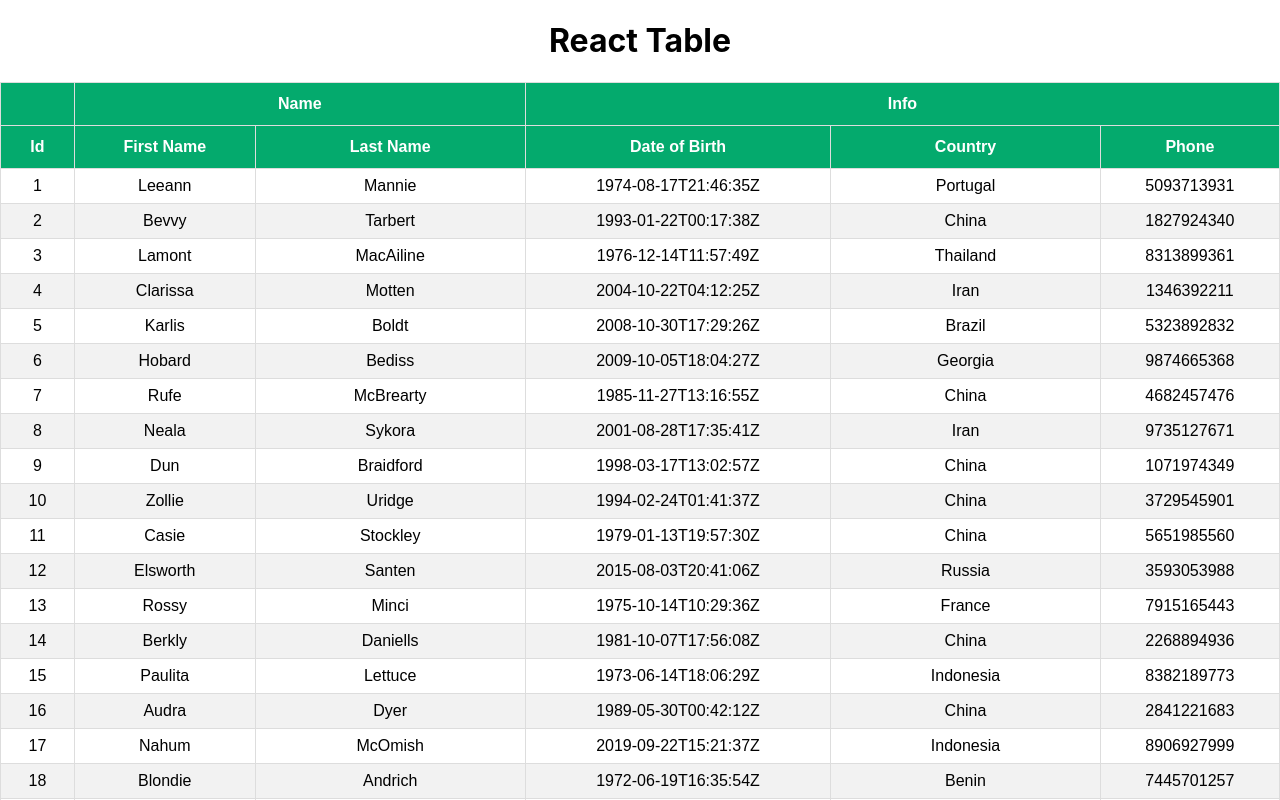
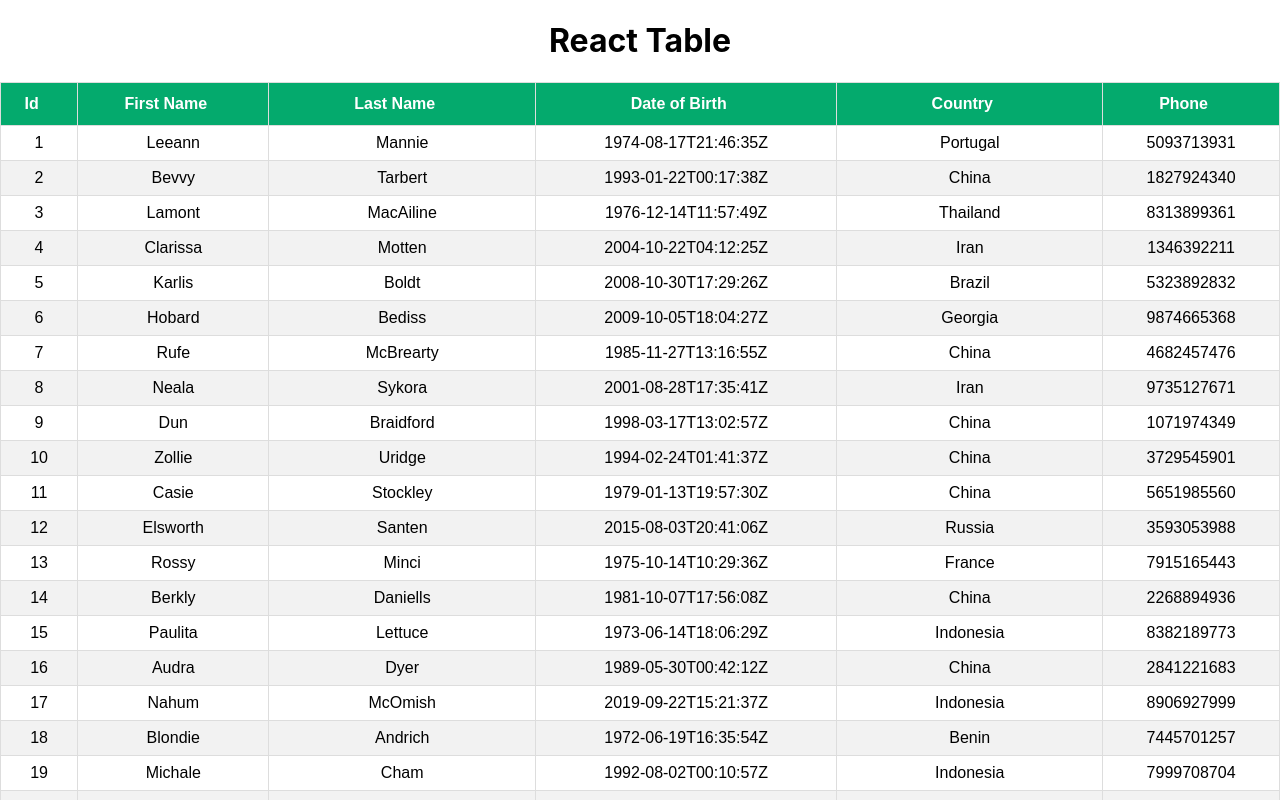
Before and after one commit to sksurendrakmr/reactTable, a React (Create React App) app: page / in a window 1280 px wide. Shown: the top 800 px of the page. Built offline with nearby package versions, Linux system fonts and the light colour scheme.

Commit message:
Implemented Sorting using react Table

```diff
--- a/src/App.js
+++ b/src/App.js
@@ -1,12 +1,14 @@
 import logo from './logo.svg'
 import './App.css'
 import BasicTable from './component/BasicTable'
+import SortingTable from './component/SortingTable'
 
 function App() {
   return (
     <div className='App'>
       <h1>React Table</h1>
-      <BasicTable />
+      {/* <BasicTable /> */}
+      <SortingTable />
     </div>
   )
 }
--- a/src/component/BasicTable.js
+++ b/src/component/BasicTable.js
@@ -50,6 +50,11 @@ constant
  *
  */
 
+/**
+ Sorting-> How to implement sorting feature in react table
+
+ */
+
 import React, { useMemo } from 'react'
 import { useTable } from 'react-table'
 import MOCK_DATA from './MOCK_DATA.json'
@@ -57,8 +62,8 @@ import { COLUMNS, GROUPED_COLUMNS } from './columns'
 import './table.css'
 
 const BasicTable = () => {
-  // const columns = useMemo(() => COLUMNS, [])
-  const columns = useMemo(() => GROUPED_COLUMNS, [])
+  const columns = useMemo(() => COLUMNS, [])
+  // const columns = useMemo(() => GROUPED_COLUMNS, [])
   const data = useMemo(() => MOCK_DATA, [])
   const tableInstance = useTable({
     columns,
--- /dev/null
+++ b/src/component/SortingTable.js
@@ -0,0 +1,89 @@
+/**
+ Sorting-> How to implement sorting feature in react table
+
+ Note-> All feature in react table are implemented by importing one or the other hook.
+
+ step 1-> import sortBy hook from react table
+
+ step 2-> pass in as the second argument to the useTable hook.
+ (it will adds the sorting feature to our table instance.
+    The sorting feature can be directly made use of in the jsx)
+
+step 3-> In the <th> tag, we will pass column.getSortByToggleProps() as an argument
+        in getHeaderProps() function.
+        This will adds properties related to the sorting feature on the
+        individual column.
+
+step 4-> After rendering column header label, we can now add an icons
+        to represent the sorted state of the column
+ */
+
+import React, { useMemo } from 'react'
+import { useTable, useSortBy } from 'react-table'
+import MOCK_DATA from './MOCK_DATA.json'
+import { COLUMNS, GROUPED_COLUMNS } from './columns'
+import './table.css'
+
+const BasicTable = () => {
+  const columns = useMemo(() => COLUMNS, [])
+  // const columns = useMemo(() => GROUPED_COLUMNS, [])
+  const data = useMemo(() => MOCK_DATA, [])
+  const tableInstance = useTable(
+    {
+      columns,
+      data,
+    },
+    useSortBy
+  )
+
+  const {
+    getTableProps,
+    getTableBodyProps,
+    headerGroups,
+    rows,
+    prepareRow,
+    footerGroups,
+  } = tableInstance
+
+  return (
+    <table {...getTableProps()}>
+      <thead>
+        {headerGroups.map((headerGrp) => (
+          <tr {...headerGrp.getHeaderGroupProps()}>
+            {headerGrp.headers.map((column) => (
+              <th {...column.getHeaderProps(column.getSortByToggleProps())}>
+                {column.render('Header')}
+                <span style={{ marginLeft: '15px' }}>
+                  {column.isSorted ? (column.isSortedDesc ? 'v' : '^') : ''}
+                </span>
+              </th>
+            ))}
+          </tr>
+        ))}
+      </thead>
+      <tbody {...getTableBodyProps()}>
+        {rows.map((row) => {
+          prepareRow(row)
+          return (
+            <tr {...row.getRowProps()}>
+              {row.cells.map((cell) => {
+                return <td {...cell.getCellProps()}>{cell.render('Cell')}</td>
+              })}
+            </tr>
+          )
+        })}
+      </tbody>
+      <tfoot>
+        {footerGroups.map((footerGroup) => (
+          <tr {...footerGroup.getFooterGroupProps()}>
+            {footerGroup.headers.map((column) => (
+              <td {...column.getFooterProps()}>{column.render('Footer')}</td>
+            ))}
+          </tr>
+        ))}
+      </tfoot>
+    </table>
+  )
+}
+
+export default BasicTable
```
